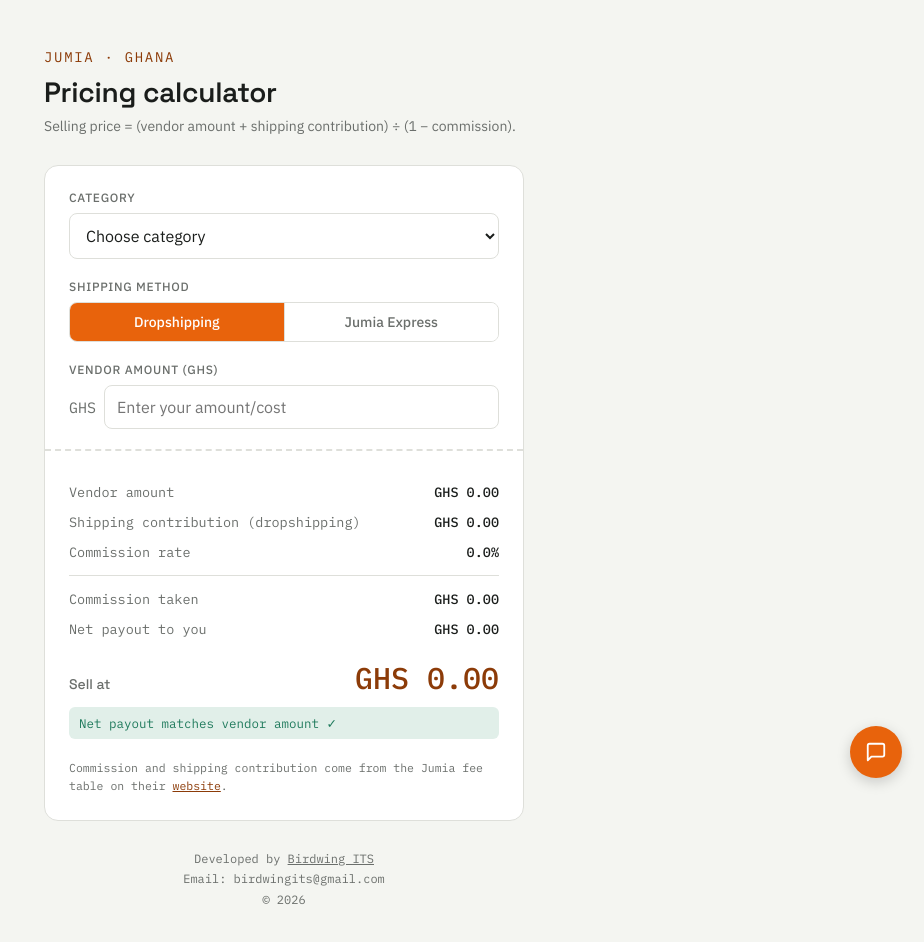
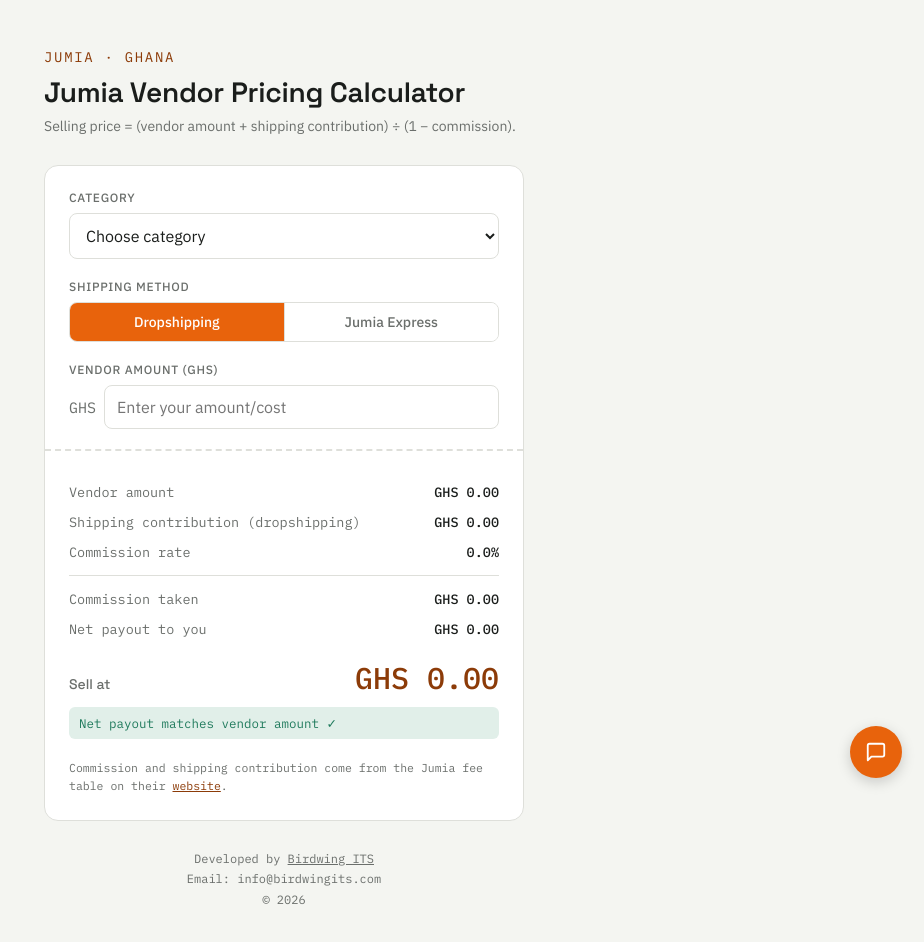
Before and after one commit to hinneh/jumia-calculator, a plain HTML site: page index.html in a window 1280 px wide. Shown: the whole page, without its empty margins (356-1280 px from the left). Drawn offline with Linux system fonts and the light colour scheme.

Commit message:
Update index.html

```diff
--- a/index.html
+++ b/index.html
@@ -338,7 +338,7 @@
 <div class="wrap">
   <h2 class="sr-only">Jumia pricing calculator: pick a category and shipping method, enter your vendor amount, and see the selling price and margin breakdown.</h2>
   <p class="eyebrow">Jumia · Ghana</p>
-  <h1>Pricing calculator</h1>
+  <h1>Jumia Vendor Pricing Calculator</h1>
   <p class="sub">Selling price = (vendor amount + shipping contribution) ÷ (1 − commission).</p>
 
   <div class="card">
@@ -390,7 +390,7 @@
 
   <div class="footer">
     Developed by <a href="https://www.instagram.com/birdwingits" target="_blank" rel="noopener">Birdwing ITS</a><br>
-    Email: birdwingits@gmail.com<br>
+    Email: info@birdwingits.com<br>
     &copy; 2026
   </div>
 </div>
```
